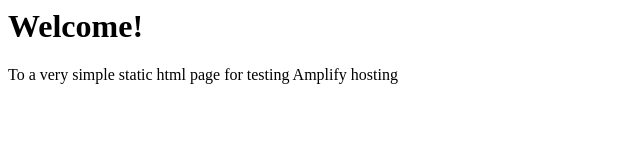
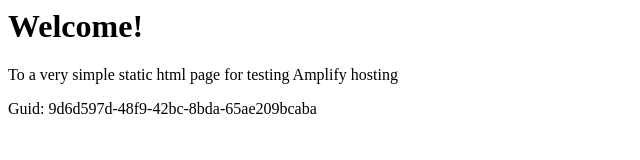
Before and after one commit to aws-aemilia-arn/Github-PR-Commit-Integration-Test-DoNotTouch-Gith-OKSLNVO2-v1-prod-eu-north-1, a website: page src/index.html in a window 1280 px wide. Shown: the whole page, without its empty margins (0-640 px from the left). Drawn offline with Linux system fonts and the light colour scheme.

Commit message:
commit from integ tests

```diff
--- a/src/index.html
+++ b/src/index.html
@@ -1,3 +1,5 @@
+
+
 <html lang="en">
 
 <head>
@@ -10,6 +12,6 @@
 <body>
     <h1>Welcome!</h1>
     <p>To a very simple static html page for testing Amplify hosting</p>
-</body>
+    <p>Guid: 9d6d597d-48f9-42bc-8bda-65ae209bcaba</p></body>
 
 </html>
```
